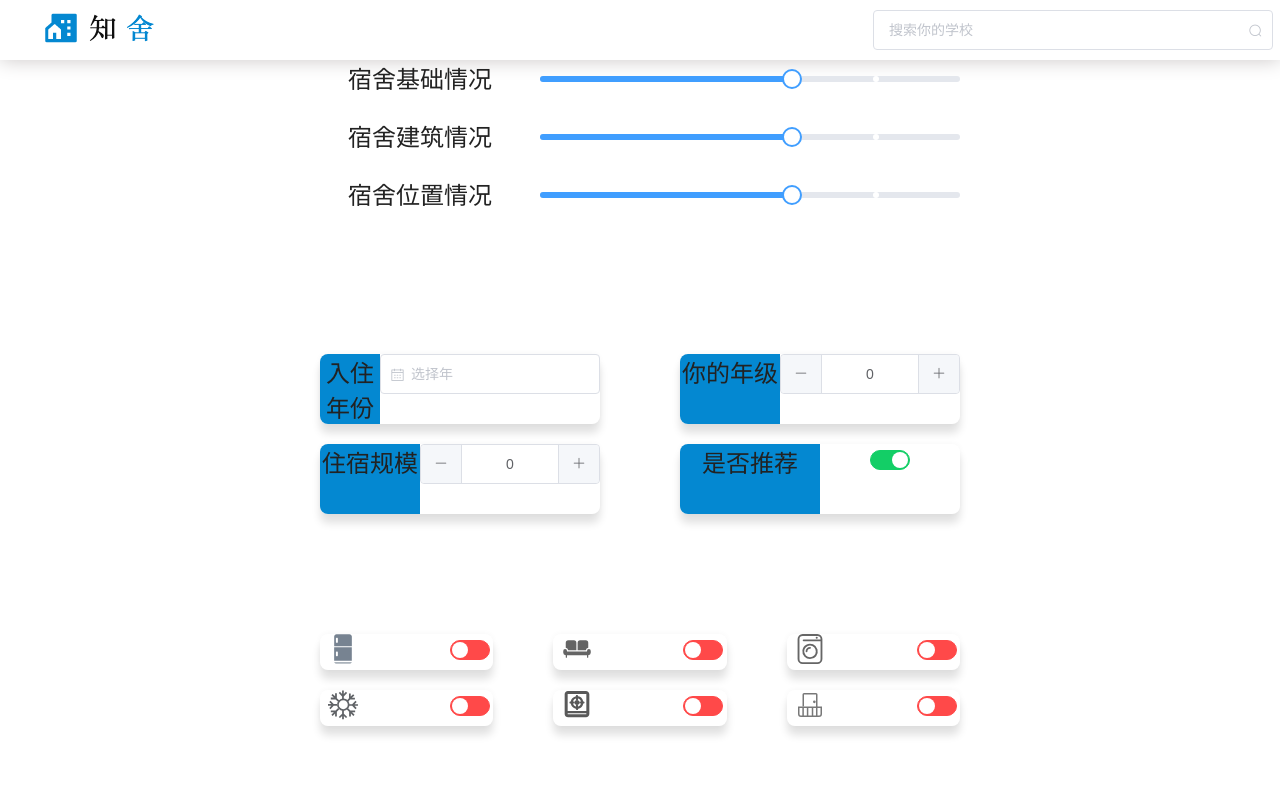
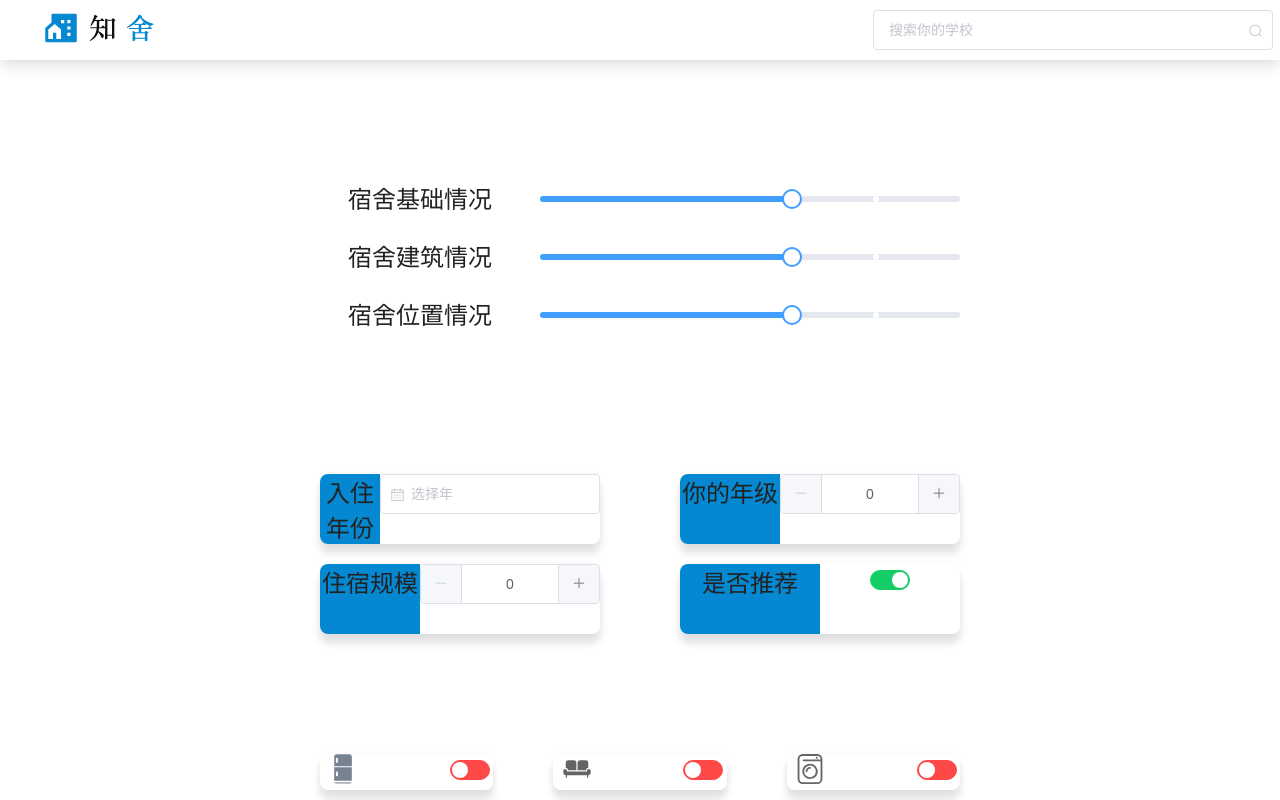
Before and after one commit to ACupofAir/zhishe, a Vue app in the folder zhishe-vue/: page /comment in a window 1280 px wide. Built offline with nearby package versions, Linux system fonts and the light colour scheme.

Commit message:
fix the bug of gradenum and scalenum

```diff
--- a/zhishe-vue/src/pages/zhishe/comment.vue
+++ b/zhishe-vue/src/pages/zhishe/comment.vue
@@ -52,14 +52,14 @@
       <div class="grade checkBox">
         <span class="checkBoxLeft">你的年级</span>
         <div class="checkBoxRight">
-          <el-input-number v-model="gradeNum" :step="1" step-strictly min="0" max="5"></el-input-number>
+          <el-input-number v-model="gradeNum" :step="1" :min=0 :max=5></el-input-number>
         </div>
       </div>
 
       <div class="scale checkBox">
         <span class="checkBoxLeft">住宿规模</span>
         <div class="checkBoxRight">
-          <el-input-number v-model="scale" :step="1" step-strictly min="0" max="5"></el-input-number>
+          <el-input-number v-model="scale" :step="1" step-strictly :min=0 :max=5></el-input-number>
         </div>
       </div>
 
@@ -89,7 +89,7 @@
 
       <div class="sofa tag">
         <span class="tagLeft">
-          <img src="../../assets/comment/sofa.svg" height="30" width="30" alt="" titel="沙发">
+          <img src="../../assets/comment/sofa.svg" height="30" width="30" alt="" title="沙发">
         </span>
         <span class="tagRight">
           <el-switch v-model="hasSofa" active-color="#13ce66" inactive-color="#ff4949">
@@ -189,8 +189,8 @@
         value2: 3,
         value3: 3,
         yearIn: "",
-        gradeNum: "",
-        scale: "",
+        gradeNum: 0,
+        scale: 0,
         isRecommend: true,
         hasRefrigerator: false,
         hasSofa: false,
@@ -256,8 +256,10 @@
 
   .commentPage {
     display: grid;
+    padding-top: 120px;
     padding-left: 320px;
     padding-right: 320px;
+    padding-bottom: 120px;
     row-gap: 120px;
 
     grid-template-areas:
```
